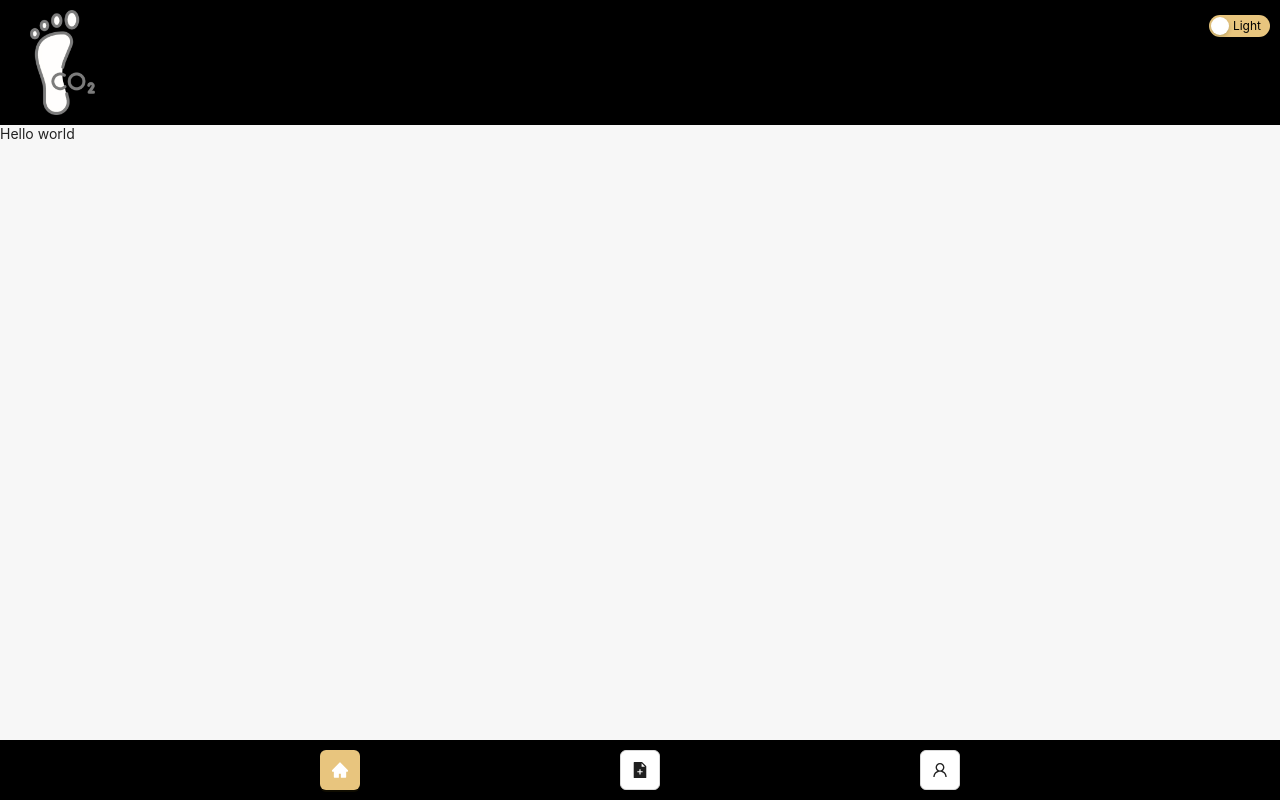
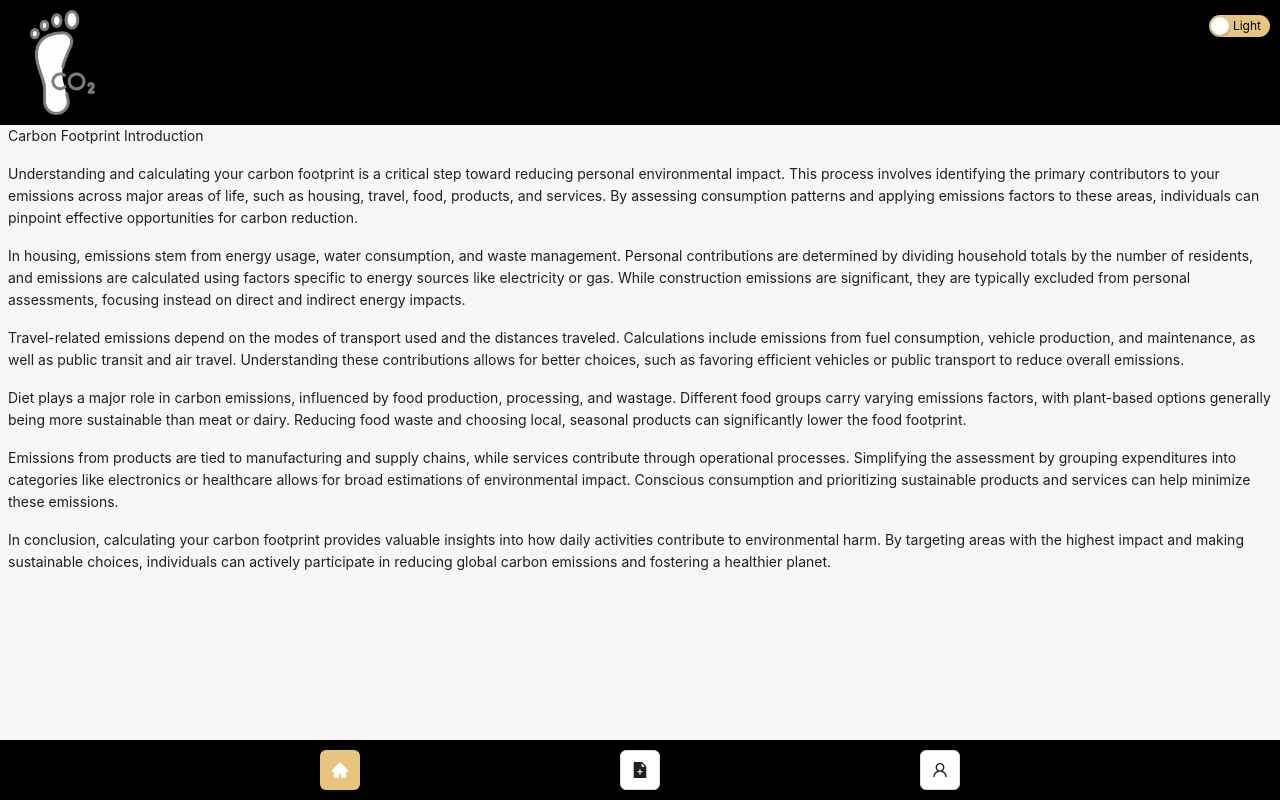
Before and after one commit to FabricioSalomon/carbon-footprint-calculator, a Next.js app in the folder web/: page / in a window 1280 px wide. Built offline with nearby package versions, Linux system fonts and the light colour scheme.

Commit message:
feat: add homepage introduction text

```diff
--- a/web/src/components/molecules/Footer/index.tsx
+++ b/web/src/components/molecules/Footer/index.tsx
@@ -43,9 +43,9 @@ export function Footer() {
           {pages.map(({ icon, key, url }) => (
             <Col key={key}>
               <CustomButton
-                onClick={() => handleClick(key, url)}
                 size="large"
                 icon={icon}
+                onClick={() => handleClick(key, url)}
                 hierarchy={key === currentPage ? "primary" : "secondary"}
               />
             </Col>
--- a/web/src/components/organisms/HomePage/index.tsx
+++ b/web/src/components/organisms/HomePage/index.tsx
@@ -1,3 +1,77 @@
+import { Col, Row, Typography } from "antd";
+
 export function HomePage() {
-  return <div>Hello world</div>;
+  return (
+    <Row
+      gutter={[0, 16]}
+      justify="center"
+      style={{
+        padding: "0 0.5rem",
+      }}
+    >
+      <Col xs={24}>
+        <Typography>Carbon Footprint Introduction</Typography>
+      </Col>
+      <Col xs={24}>
+        <Typography>
+          Understanding and calculating your carbon footprint is a critical step
+          toward reducing personal environmental impact. This process involves
+          identifying the primary contributors to your emissions across major
+          areas of life, such as housing, travel, food, products, and services.
+          By assessing consumption patterns and applying emissions factors to
+          these areas, individuals can pinpoint effective opportunities for
+          carbon reduction.
+        </Typography>
+      </Col>
+      <Col xs={24}>
+        <Typography>
+          In housing, emissions stem from energy usage, water consumption, and
+          waste management. Personal contributions are determined by dividing
+          household totals by the number of residents, and emissions are
+          calculated using factors specific to energy sources like electricity
+          or gas. While construction emissions are significant, they are
+          typically excluded from personal assessments, focusing instead on
+          direct and indirect energy impacts.
+        </Typography>
+      </Col>
+      <Col xs={24}>
+        <Typography>
+          Travel-related emissions depend on the modes of transport used and the
+          distances traveled. Calculations include emissions from fuel
+          consumption, vehicle production, and maintenance, as well as public
+          transit and air travel. Understanding these contributions allows for
+          better choices, such as favoring efficient vehicles or public
+          transport to reduce overall emissions.
+        </Typography>
+      </Col>
+      <Col xs={24}>
+        <Typography>
+          Diet plays a major role in carbon emissions, influenced by food
+          production, processing, and wastage. Different food groups carry
+          varying emissions factors, with plant-based options generally being
+          more sustainable than meat or dairy. Reducing food waste and choosing
+          local, seasonal products can significantly lower the food footprint.
+        </Typography>
+      </Col>
+      <Col xs={24}>
+        <Typography>
+          Emissions from products are tied to manufacturing and supply chains,
+          while services contribute through operational processes. Simplifying
+          the assessment by grouping expenditures into categories like
+          electronics or healthcare allows for broad estimations of
+          environmental impact. Conscious consumption and prioritizing
+          sustainable products and services can help minimize these emissions.
+        </Typography>
+      </Col>
+      <Col xs={24}>
+        <Typography>
+          In conclusion, calculating your carbon footprint provides valuable
+          insights into how daily activities contribute to environmental harm.
+          By targeting areas with the highest impact and making sustainable
+          choices, individuals can actively participate in reducing global
+          carbon emissions and fostering a healthier planet.
+        </Typography>
+      </Col>
+    </Row>
+  );
 }
```
